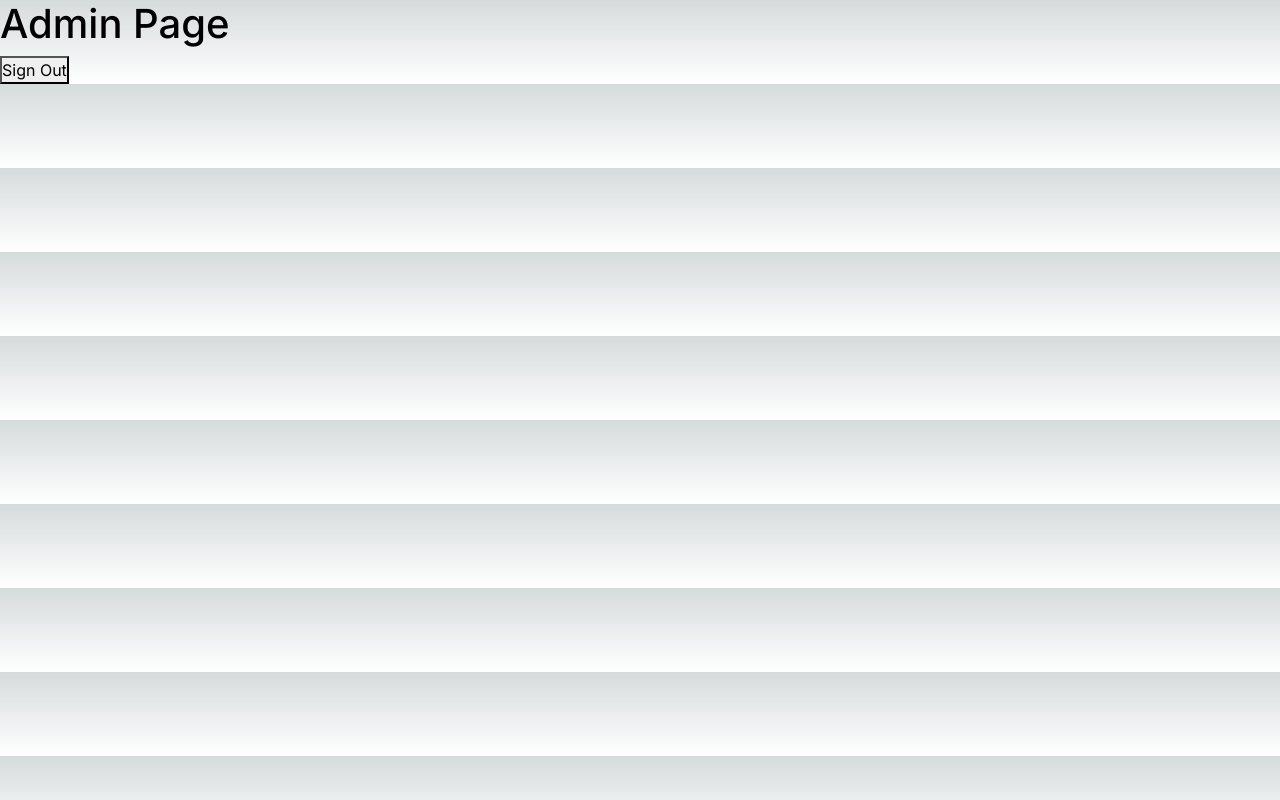
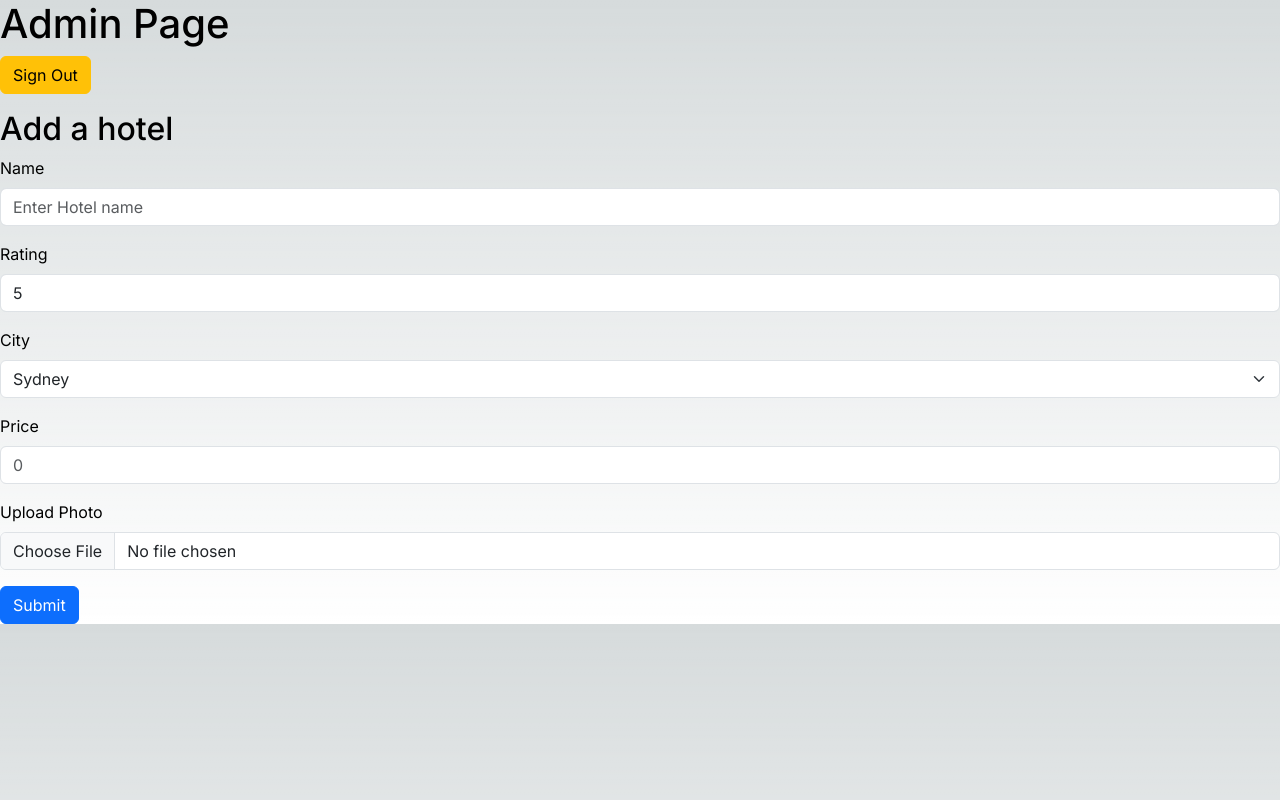
Before and after one commit to AA25/hotel-app, a Next.js app: page /admin in a window 1280 px wide. Built offline with nearby package versions, Linux system fonts and the light colour scheme; no server answers; what aws-amplify would draw is missing.

Commit message:
Added form to add new hotels

```diff
--- a/src/app/admin/page.tsx
+++ b/src/app/admin/page.tsx
@@ -3,8 +3,69 @@ import LogoutForm from "@/ui/auth/logout-form";
 export default function Page() {
     return (
         <div>
+
             <h1>Admin Page</h1>
             <LogoutForm />
+            <div>
+                <h2>Add a hotel</h2>
+                <form id="add-hotel-form" action="" encType="multipart/form-data">
+                    <div className="mb-3">
+                        <label htmlFor={"hotelName"} className="form-label">Name</label>
+                        <input
+                            id="hotelName"
+                            className="form-control"
+                            type="text"
+                            name="hotelName"
+                            placeholder="Enter Hotel name"
+                            maxLength={100}
+                            required
+                        />
+                    </div>
+                    <div className="mb-3">
+                        <label htmlFor={"hotelRating"} className="form-label">Rating</label>
+                        <input
+                            id="hotelRating"
+                            className="form-control"
+                            type="number"
+                            name="hotelRating"
+                            placeholder="Enter Hotels rating"
+                            min="1" max="5" defaultValue="5"
+                            required
+                        />
+                    </div>
+                    <div className="mb-3">
+                        <label htmlFor={"hotelCity"} className="form-label">City</label>
+                        <select name="hotelCity" id="hotelCity" className="form-select" defaultValue="Sydney" required>
+                            <option value="Sydney">Sydney</option>
+                            <option value="London">London</option>
+                            <option value="Paris">Paris</option>
+                        </select>
+                    </div>
+                    <div className="mb-3">
+                        <label htmlFor={"hotelPrice"} className="form-label">Price</label>
+                        <input
+                            id="hotelPrice"
+                            className="form-control"
+                            type="number"
+                            name="hotelPrice"
+                            placeholder="0"
+                            min="1" max="1000"
+                            required
+                        />
+                    </div>
+                    <div className="mb-3">
+                        <label htmlFor={"hotelPhoto"} className="form-label">Upload Photo</label>
+                        <input
+                            id="hotelPhoto"
+                            className="form-control"
+                            type="file"
+                            name="hotelPhoto"
+                            required
+                        />
+                    </div>
+                    <button type="submit" className="btn btn-primary">Submit</button>
+                </form>
+            </div>
         </div>
     )
 }
--- a/src/ui/auth/logout-form.tsx
+++ b/src/ui/auth/logout-form.tsx
@@ -3,9 +3,9 @@ import { handleSignOut } from "@/lib/cognitoActions";
 
 export default function LogoutForm() {
     return (
-        <form action={handleSignOut}>
-            <button>
-                <div>Sign Out</div>
+        <form action={handleSignOut} className="mb-3">
+            <button type="submit" className="btn btn-warning">
+                Sign Out
             </button>
         </form>
     );
```
